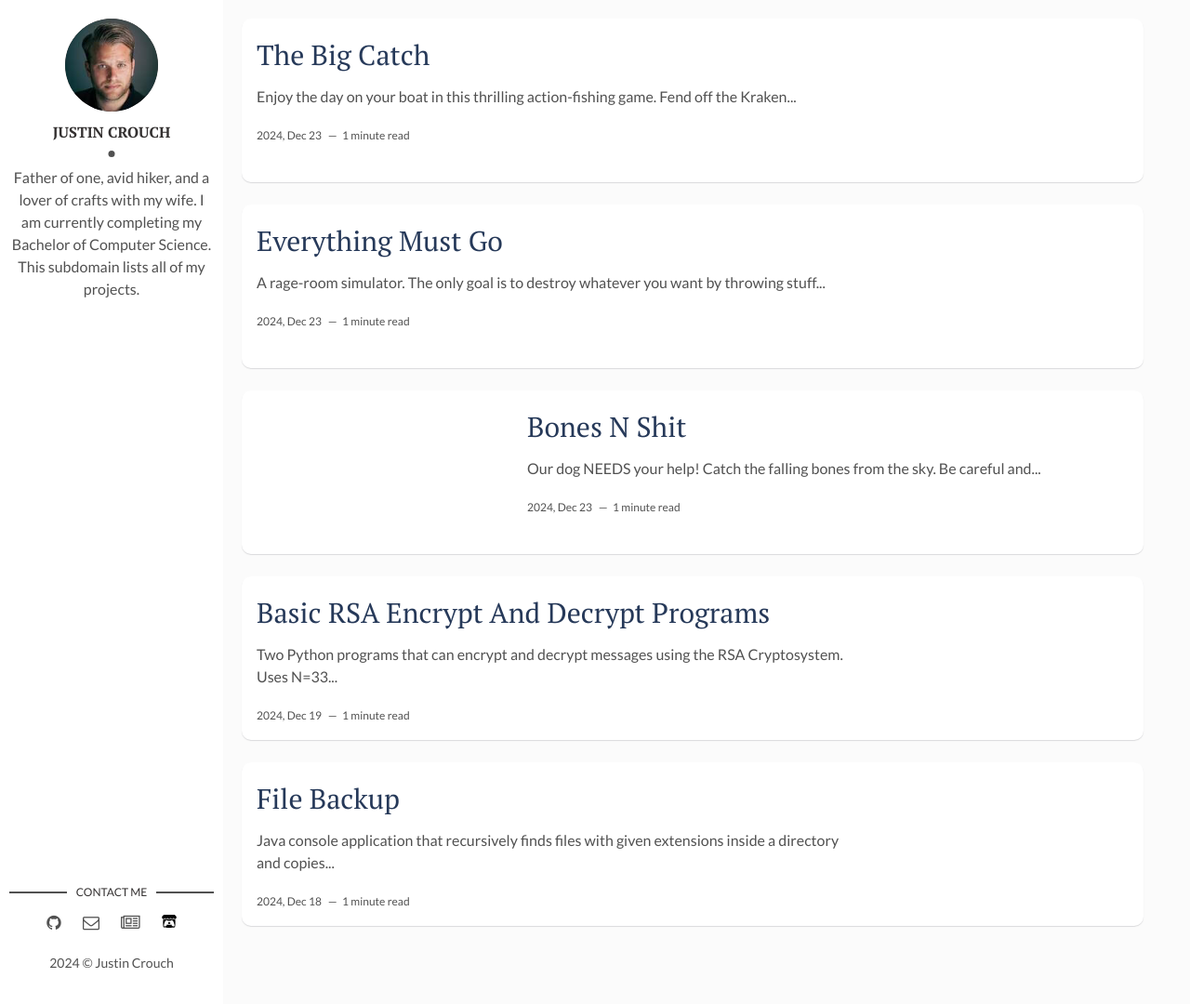
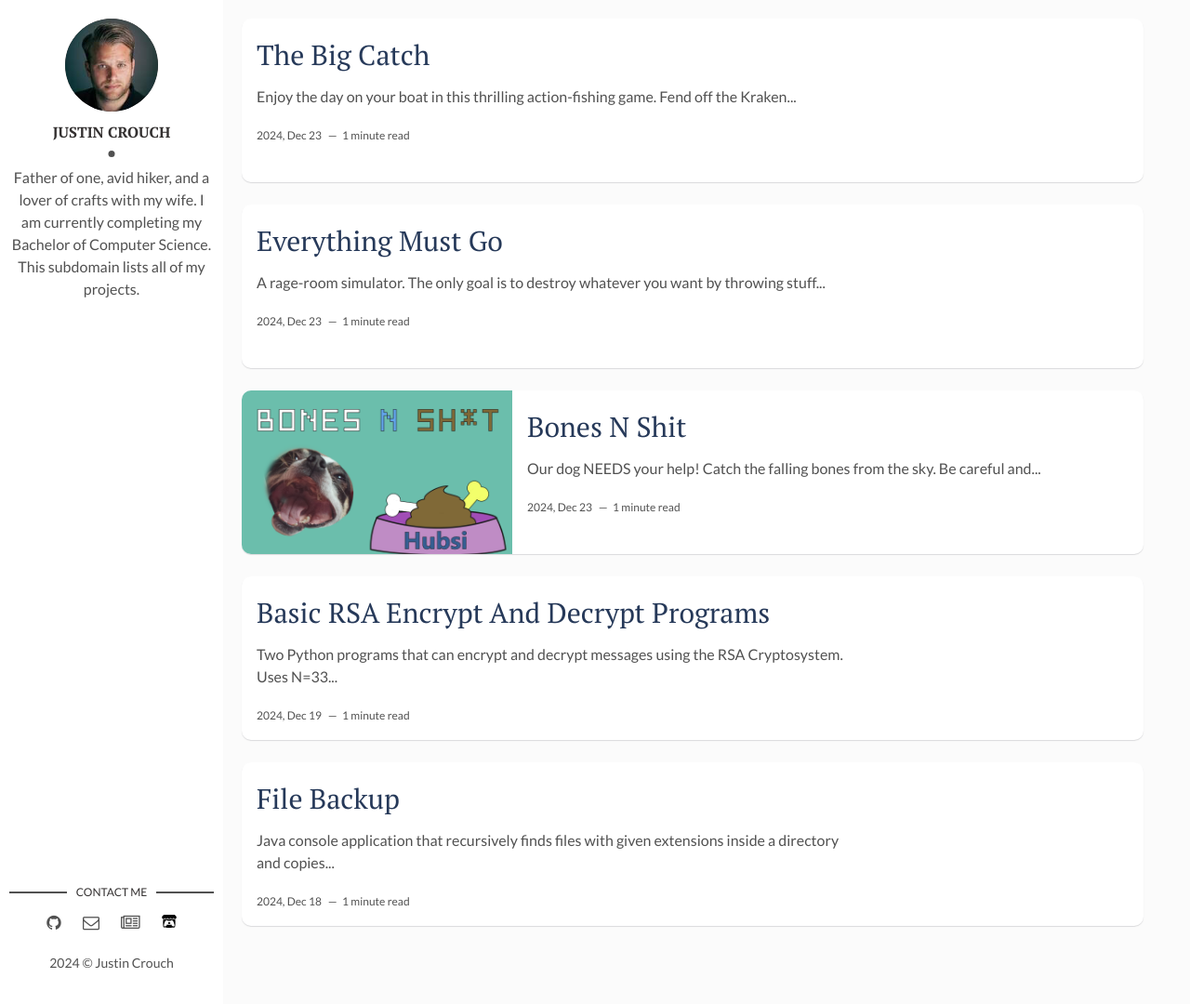
Before and after one commit to justin-crouch/projects, a Jekyll site: the page built from index.html, in a window 1280 px wide and 1080 px high. Shown: the whole window at 93% size. Built offline with Jekyll 4.4.1, drawn with Linux system fonts in a browser that asks for light colours; the list of posts is cut into pages by our own code.

```diff
--- a/_layouts/post.html
+++ b/_layouts/post.html
@@ -6,7 +6,7 @@ layout: main
     {% if page.img %}
     <div class="page-cover-image">
       <figure>
-        <img class="page-image" src={{ "/" | prepend: site.baseurl | append : page.img}} alt="{{page.title}}">
+        <img class="page-image" src={{ "/assets/img/" | prepend: site.baseurl | append : page.img}} alt="{{page.title}}">
         {% if page.fig-caption %}
           <figcaption>{{page.fig-caption}}</figcaption>
         {% endif %}
```
Also changed, not shown: _posts/2024-12-23-bones-n-shit.md (+1 -1 lines).
